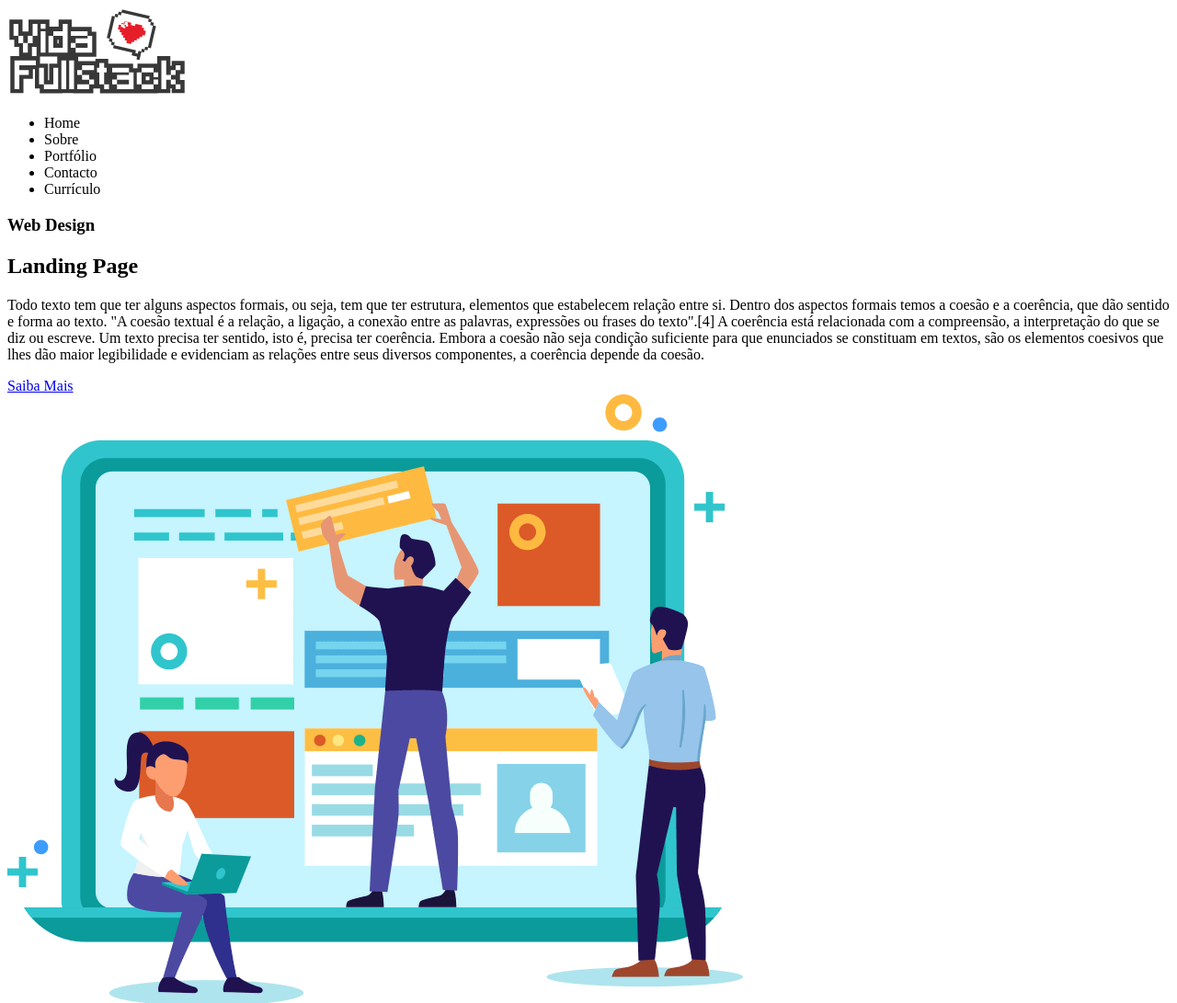
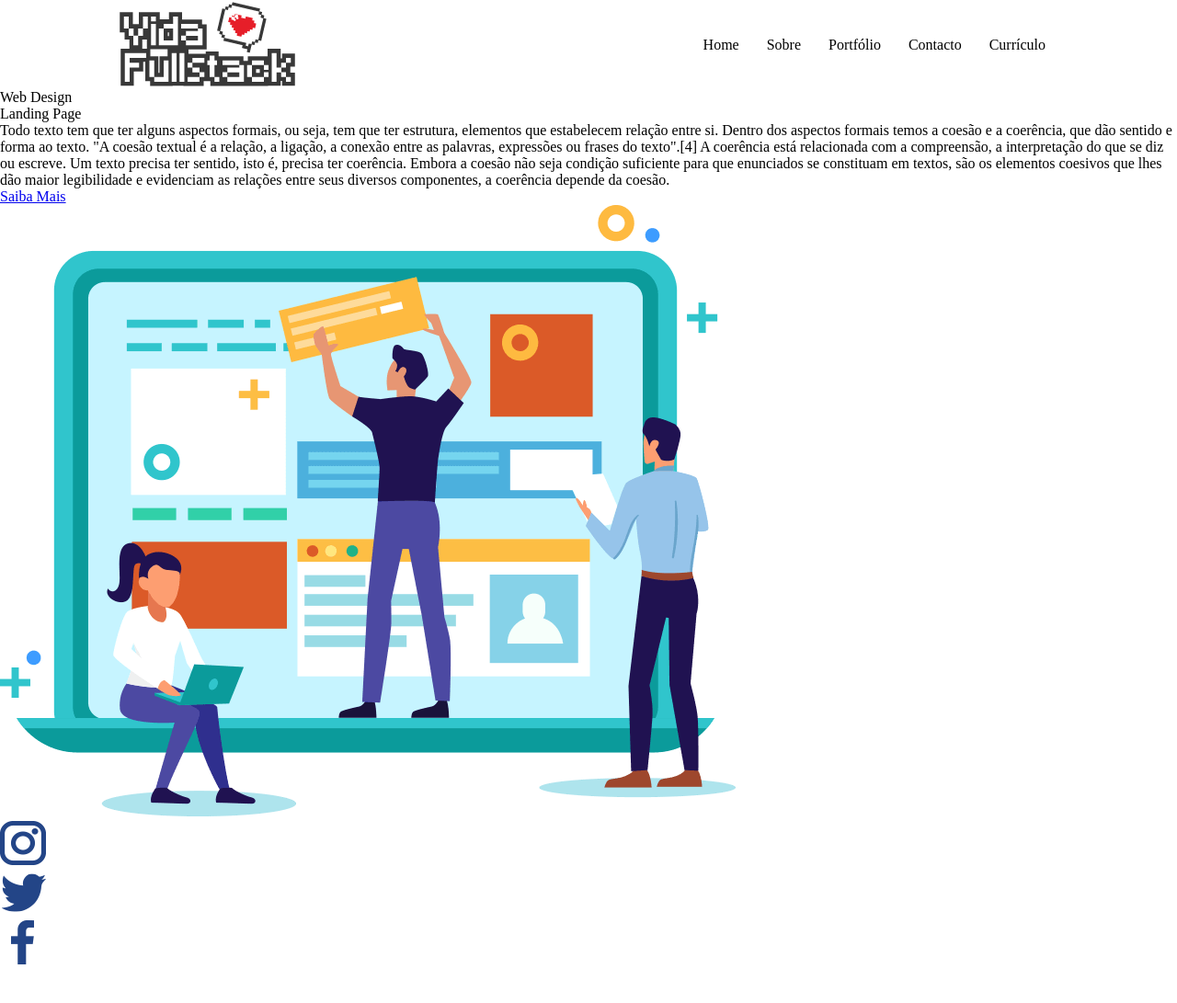
Before and after one commit to Manopipoca111005/aula-03, a plain HTML site: page index.html in a window 1280 px wide. Shown: the top 1091 px of the page at 92% size. After the commit the page ends 1054 px from the top, so only its background shows below. Drawn offline with Linux system fonts and the light colour scheme.

Commit message:
HANDS ON DO CURSO FRONTEND DO VIDA FULLSTACK ATUALIZADO

```diff
--- /dev/null
+++ b/assets/css/header.css
@@ -0,0 +1,18 @@
+header {
+  width: 1024px;
+  margin: 0 auto;
+  display: flex;
+  flex-direction: row;
+  justify-content: space-between;
+  align-items: center;
+}
+
+header nav ul {
+  display: flex;
+  flex-direction: row;
+  list-style: none;
+}
+
+header nav ul li {
+  padding: 0 15px;
+}
--- /dev/null
+++ b/assets/css/style.css
@@ -0,0 +1,11 @@
+@import "./header.css";
+
+* {
+  margin: 0;
+  padding: 0;
+  border: 0;
+  font-size: 100%;
+  font: inherit;
+  vertical-align: baseline;
+
+}
--- a/index.html
+++ b/index.html
@@ -4,6 +4,7 @@
 <head>
   <meta charset="UTF-8">
   <meta name="viewport" content="width=device-width, initial-scale=1.0">
+  <link rel="stylesheet" href="./assets/css/style.css">
   <title>Meu Site</title>
 </head>
 
```
